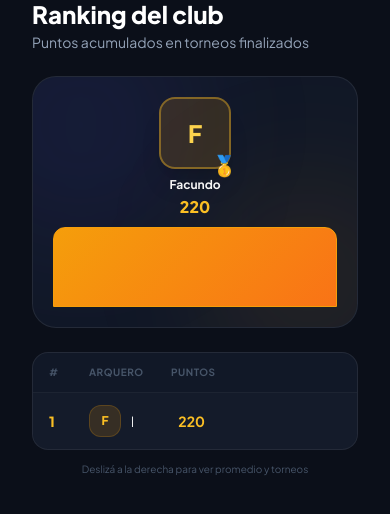
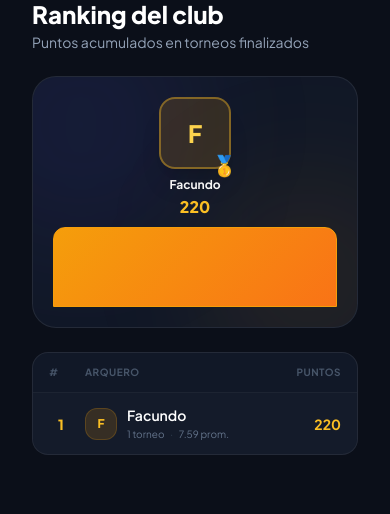
Before and after one commit to fcampo992/Mosca, a Flask app: page /stats/ranking/view in a window 390 px wide. Shown: the part 98-612 px from the top of the page. Run offline with Flask 3, Linux system fonts and the light colour scheme; data comes from the database, SQL or seed files in the repository; data that the repository does not hold is empty; some libraries are stand-ins or nearby versions.

Commit message:
fix: ranking table responsive — flexbox layout, stats under name on mobile

```diff
--- a/archer/templates/stats/ranking.html
+++ b/archer/templates/stats/ranking.html
@@ -99,33 +99,29 @@
         <div class="bg-[#111827] border border-white/[0.08] rounded-2xl overflow-hidden">
 
             {# Header de la tabla #}
-            <div class="px-4 py-3 border-b border-white/[0.05]
-                        grid gap-2 text-[10px] font-bold text-slate-600 uppercase tracking-wider"
-                 style="grid-template-columns: 2rem 1fr 4rem 4rem 3.5rem">
-                <span>#</span>
-                <span>Arquero</span>
-                <span class="text-right">Puntos</span>
-                <span class="text-right hidden sm:block">Prom.</span>
-                <span class="text-right hidden sm:block">Torneos</span>
+            <div class="px-4 py-3 border-b border-white/[0.05] flex items-center gap-3
+                        text-[10px] font-bold text-slate-600 uppercase tracking-wider">
+                <span class="w-6 shrink-0">#</span>
+                <span class="flex-1">Arquero</span>
+                <span class="w-14 text-right shrink-0">Puntos</span>
             </div>
 
             <div class="divide-y divide-white/[0.04]">
                 {% for entry in ranking %}
-                <div class="px-4 py-3 flex items-center gap-2 hover:bg-white/[0.02] transition-colors
-                            {% if entry.position <= 3 %}bg-white/[0.01]{% endif %}"
-                     style="display:grid; grid-template-columns: 2rem 1fr 4rem 4rem 3.5rem; align-items: center; gap: 0.5rem">
+                <div class="px-4 py-3 flex items-center gap-3 hover:bg-white/[0.02] transition-colors
+                            {% if entry.position <= 3 %}bg-white/[0.01]{% endif %}">
 
                     {# Posición #}
-                    <span class="font-black text-sm
+                    <span class="w-6 shrink-0 font-black text-sm text-center
                         {% if entry.position == 1 %}text-amber-400
                         {% elif entry.position == 2 %}text-slate-400
-                        {% elif entry.position == 3 %}text-amber-700
+                        {% elif entry.position == 3 %}text-amber-600
                         {% else %}text-slate-600 text-xs{% endif %}">
                         {{ entry.position }}
                     </span>
 
-                    {# Arquero #}
-                    <div class="flex items-center gap-2.5 min-w-0">
+                    {# Avatar + nombre + stats secundarias #}
+                    <div class="flex items-center gap-2.5 flex-1 min-w-0">
                         {% if entry.photo_url %}
                         <img src="{{ entry.photo_url }}" alt=""
                              class="w-8 h-8 rounded-xl object-cover border border-white/[0.08] shrink-0" />
@@ -138,28 +134,30 @@
                             {{ entry.name[0] | upper }}
                         </div>
                         {% endif %}
-                        <span class="text-sm font-semibold text-white truncate
-                                     {% if entry.position <= 3 %}font-bold{% endif %}">
-                            {{ entry.name }}
-                        </span>
+                        <div class="min-w-0 flex-1">
+                            <p class="text-sm font-semibold text-white truncate
+                                      {% if entry.position <= 3 %}font-bold{% endif %}">
+                                {{ entry.name }}
+                            </p>
+                            {# Stats secundarias visibles en mobile debajo del nombre #}
+                            <p class="text-[10px] text-slate-500 mt-0.5">
+                                {% if entry.tournaments_played > 0 %}
+                                    {{ entry.tournaments_played }} torneo{{ 's' if entry.tournaments_played != 1 }}
+                                    <span class="mx-1 text-slate-700">·</span>
+                                    {{ entry.avg_points_per_arrow }} prom.
+                                {% else %}
+                                    Sin torneos
+                                {% endif %}
+                            </p>
+                        </div>
                     </div>
 
                     {# Puntos #}
-                    <span class="text-right font-bold text-sm
+                    <span class="w-14 text-right shrink-0 font-bold text-sm
                                  {% if entry.position == 1 %}text-amber-400
                                  {% elif entry.total_points > 0 %}text-white
                                  {% else %}text-slate-600{% endif %}">
                         {{ entry.total_points }}
-                    </span>
-
-                    {# Promedio (oculto en mobile) #}
-                    <span class="text-right text-xs text-slate-500 hidden sm:block">
-                        {{ entry.avg_points_per_arrow }}
-                    </span>
-
-                    {# Torneos (oculto en mobile) #}
-                    <span class="text-right text-xs text-slate-600 hidden sm:block">
-                        {{ entry.tournaments_played }}
                     </span>
 
                 </div>
@@ -167,11 +165,6 @@
             </div>
 
         </div>
-
-        {# Leyenda de columnas en mobile #}
-        <p class="text-[10px] text-slate-600 text-center mt-3 sm:hidden">
-            Deslizá a la derecha para ver promedio y torneos
-        </p>
     </section>
 
     {% else %}
```
